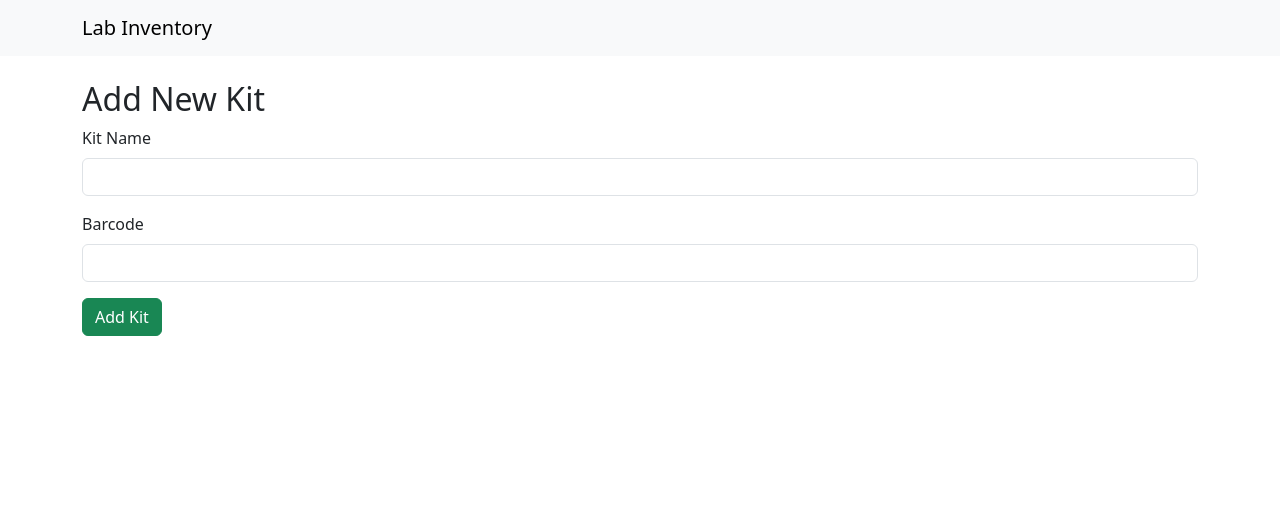
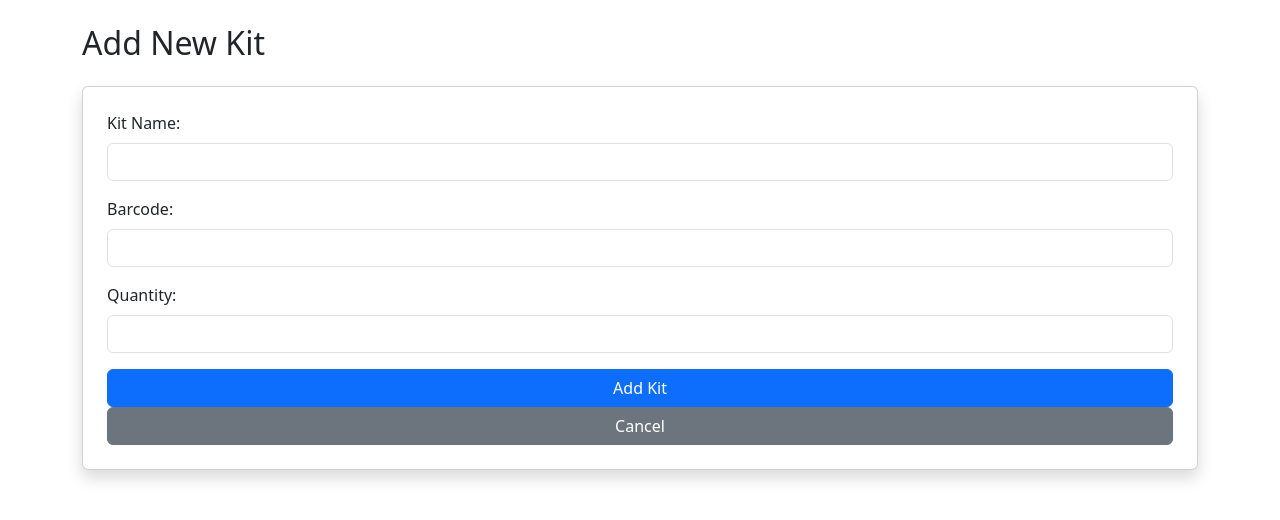
Before and after one commit to ashkan772/Mofid, a Flask app: page /add in a window 1280 px wide. Shown: the top 520 px of the page. Run offline with Flask 3, Linux system fonts and the light colour scheme.

Commit message:
Updated inventory app with quantity field and CRUD features

```diff
--- a/app.py
+++ b/app.py
@@ -1,5 +1,6 @@
 from flask import Flask, render_template, request, redirect, url_for
 from flask_sqlalchemy import SQLAlchemy
+import os
 
 app = Flask(__name__)
 app.config['SQLALCHEMY_DATABASE_URI'] = 'sqlite:///inventory.db'
@@ -12,6 +13,7 @@ class Kit(db.Model):
     id = db.Column(db.Integer, primary_key=True)
     name = db.Column(db.String(100), nullable=False)
     barcode = db.Column(db.String(50), unique=True, nullable=False)
+    quantity = db.Column(db.Integer, nullable=False, default=1)  # Added quantity field
 
 # Create database tables
 with app.app_context():
@@ -29,14 +31,34 @@ def add_kit():
     if request.method == 'POST':
         name = request.form['name']
         barcode = request.form['barcode']
-        new_kit = Kit(name=name, barcode=barcode)
+        quantity = int(request.form['quantity'])  # Get quantity from form
+
+        new_kit = Kit(name=name, barcode=barcode, quantity=quantity)
         db.session.add(new_kit)
         db.session.commit()
         return redirect(url_for('index'))
+
     return render_template('add_kit.html')
 
+# Route to delete a kit
+@app.route('/delete/<int:id>')
+def delete_kit(id):
+    kit = Kit.query.get_or_404(id)
+    db.session.delete(kit)
+    db.session.commit()
+    return redirect(url_for('index'))
 
-import os
+# Route to edit a kit
+@app.route('/edit/<int:id>', methods=['GET', 'POST'])
+def edit_kit(id):
+    kit = Kit.query.get_or_404(id)
+    if request.method == 'POST':
+        kit.name = request.form['name']
+        kit.barcode = request.form['barcode']
+        kit.quantity = int(request.form['quantity'])
+        db.session.commit()
+        return redirect(url_for('index'))
+    return render_template('edit_kit.html', kit=kit)
 
 if __name__ == "__main__":
     app.run(host="0.0.0.0", port=int(os.environ.get("PORT", 5000)))
--- a/templates/add_kit.html
+++ b/templates/add_kit.html
@@ -1,16 +1,36 @@
-{% extends 'base.html' %}
+<!DOCTYPE html>
+<html lang="en">
+<head>
+    <meta charset="UTF-8">
+    <meta name="viewport" content="width=device-width, initial-scale=1.0">
+    <title>Add Kit</title>
+    <link rel="stylesheet" href="https://cdn.jsdelivr.net/npm/bootstrap@5.3.0/dist/css/bootstrap.min.css">
+</head>
+<body>
+    <div class="container mt-4">
+        <h2 class="mb-4">Add New Kit</h2>
 
-{% block content %}
-<h2>Add New Kit</h2>
-<form method="POST">
-    <div class="mb-3">
-        <label for="name" class="form-label">Kit Name</label>
-        <input type="text" class="form-control" name="name" required>
+        <form method="POST" class="card p-4 shadow">
+            <div class="mb-3">
+                <label for="name" class="form-label">Kit Name:</label>
+                <input type="text" class="form-control" id="name" name="name" required>
+            </div>
+
+            <div class="mb-3">
+                <label for="barcode" class="form-label">Barcode:</label>
+                <input type="text" class="form-control" id="barcode" name="barcode" required>
+            </div>
+
+            <div class="mb-3">
+                <label for="quantity" class="form-label">Quantity:</label>
+                <input type="number" class="form-control" id="quantity" name="quantity" min="1" required>
+            </div>
+
+            <button type="submit" class="btn btn-primary">Add Kit</button>
+            <a href="{{ url_for('index') }}" class="btn btn-secondary">Cancel</a>
+        </form>
     </div>
-    <div class="mb-3">
-        <label for="barcode" class="form-label">Barcode</label>
-        <input type="text" class="form-control" name="barcode" required>
-    </div>
-    <button type="submit" class="btn btn-success">Add Kit</button>
-</form>
-{% endblock %}
+
+    <script src="https://cdn.jsdelivr.net/npm/bootstrap@5.3.0/dist/js/bootstrap.bundle.min.js"></script>
+</body>
+</html>
```
Also changed, not shown: templates/index.html (+27 -7 lines), instance/inventory.db.
